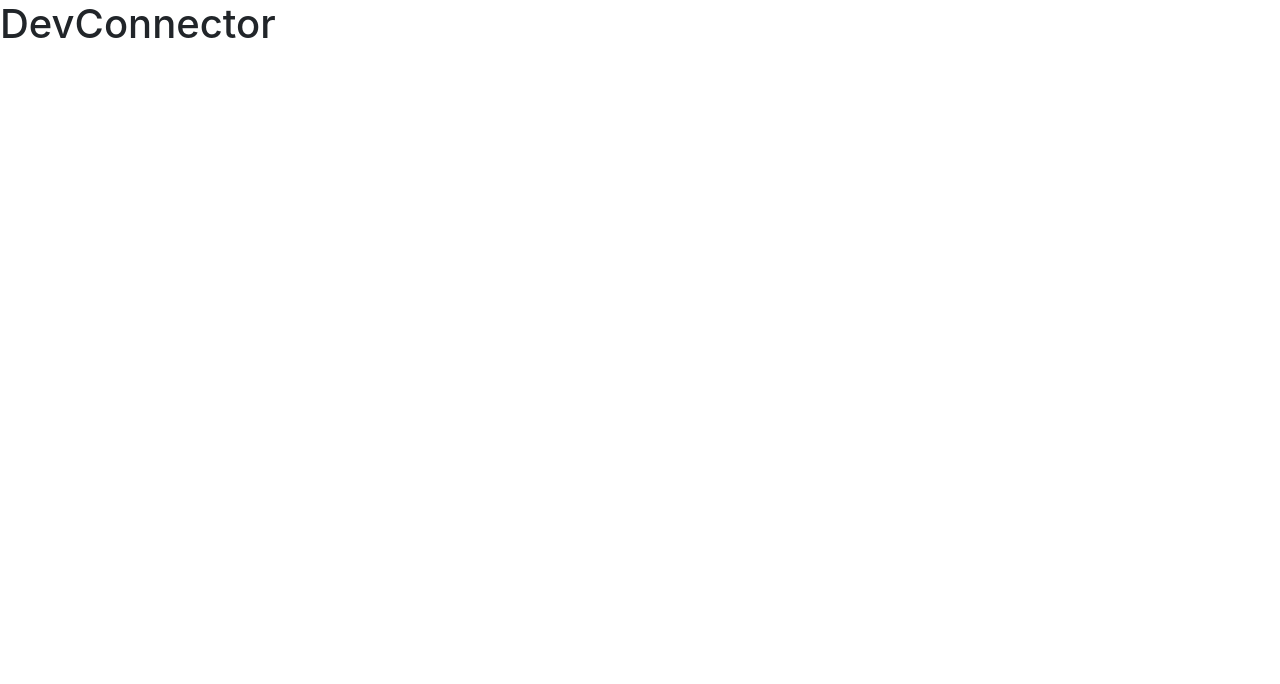
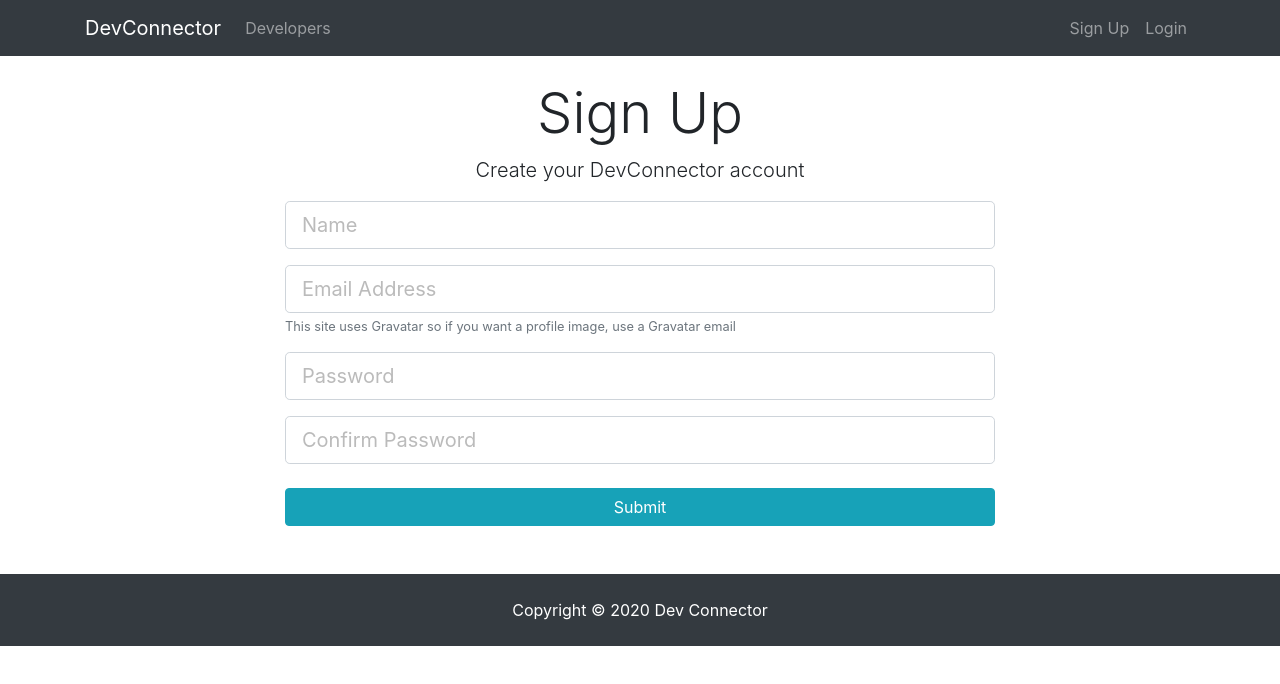
Before and after one commit to mahim007/DevConnector, a React (Create React App) app in the folder client/: page /register in a window 1280 px wide. Shown: the top 684 px of the page. Built offline with nearby package versions, Linux system fonts and the light colour scheme.

Commit message:
working on registration and login

```diff
--- a/client/package.json
+++ b/client/package.json
@@ -8,6 +8,7 @@
     "@testing-library/user-event": "^7.2.1",
     "react": "^16.13.1",
     "react-dom": "^16.13.1",
+    "react-router-dom": "^5.2.0",
     "react-scripts": "3.4.3"
   },
   "scripts": {
--- a/client/public/index.html
+++ b/client/public/index.html
@@ -17,7 +17,7 @@
       integrity="sha384-JcKb8q3iqJ61gNV9KGb8thSsNjpSL0n8PARn9HuZOnIxN0hoP+VmmDGMN5t9UJ0Z"
       crossorigin="anonymous"
     />
-    <script defer src="https://use.fontawesome.com/releases/v5.0.7/js/all.js"></script>
+    <script src="https://kit.fontawesome.com/471e897e69.js" crossorigin="anonymous"></script>
     <title>DevConnector : A social network for developer</title>
   </head>
 
--- a/client/src/App.js
+++ b/client/src/App.js
@@ -1,11 +1,25 @@
-import React from 'react';
-import './App.css';
+import React from "react";
+import { BrowserRouter as Router, Route } from "react-router-dom";
+import "./App.css";
+import Login from "./components/auth/Login";
+import Register from "./components/auth/Register";
+import Footer from "./components/layout/Footer";
+import Landing from "./components/layout/Landing";
+import Navbar from "./components/layout/Navbar";
 
 function App() {
   return (
-    <div className="App">
-      <h1>DevConnector</h1>
-    </div>
+    <Router>
+      <div className="App">
+        <Navbar />
+        <Route exact path="/" component={Landing} />
+        <div className="container">
+          <Route exact path="/register" component={Register} />
+          <Route exact path="/login" component={Login} />
+        </div>
+        <Footer />
+      </div>
+    </Router>
   );
 }
 
--- /dev/null
+++ b/client/src/components/auth/Login.js
@@ -0,0 +1,69 @@
+import React, { Component } from "react";
+
+export default class Login extends Component {
+  constructor() {
+    super();
+    this.state = {
+      email: "",
+      password: "",
+    };
+
+    this.onChange = this.onChange.bind(this);
+    this.onSubmit = this.onSubmit.bind(this);
+  }
+
+  onChange(e) {
+    this.setState({
+      [e.target.name]: e.target.value,
+    });
+  }
+
+  onSubmit(e) {
+    e.preventDefault();
+    const newLogin = {
+      email: this.state.email,
+      password: this.state.password,
+    };
+
+    console.log(newLogin);
+  }
+  render() {
+    return (
+      <div className="login">
+        <div className="container">
+          <div className="row">
+            <div className="col-md-8 m-auto">
+              <h1 className="display-4 text-center">Log In</h1>
+              <p className="lead text-center">
+                Sign in to your DevConnector account
+              </p>
+              <form onSubmit={this.onSubmit}>
+                <div className="form-group">
+                  <input
+                    type="email"
+                    className="form-control form-control-lg"
+                    placeholder="Email Address"
+                    name="email"
+                    value={this.state.email}
+                    onChange={this.onChange}
+                  />
+                </div>
+                <div className="form-group">
+                  <input
+                    type="password"
+                    className="form-control form-control-lg"
+                    placeholder="Password"
+                    name="password"
+                    value={this.state.password}
+                    onChange={this.onChange}
+                  />
+                </div>
+                <input type="submit" className="btn btn-info btn-block mt-4" />
+              </form>
+            </div>
+          </div>
+        </div>
+      </div>
+    );
+  }
+}
--- /dev/null
+++ b/client/src/components/auth/Register.js
@@ -0,0 +1,101 @@
+import React, { Component } from "react";
+
+export default class Register extends Component {
+  constructor() {
+    super();
+    this.state = {
+      name: "",
+      email: "",
+      password: "",
+      password2: "",
+      errors: {},
+    };
+
+    this.onChange = this.onChange.bind(this);
+    this.onSubmit = this.onSubmit.bind(this);
+  }
+
+  onChange(e) {
+    this.setState({
+      [e.target.name]: e.target.value,
+    });
+  }
+
+  onSubmit(e) {
+    console.log("form submitted");
+    e.preventDefault();
+    const newUser = {
+      name: this.state.name,
+      email: this.state.email,
+      password: this.state.password,
+      passowrd2: this.state.password2,
+    };
+
+    console.log(newUser);
+  }
+
+  render() {
+    return (
+      <div className="register">
+        <div className="container">
+          <div className="row">
+            <div className="col-md-8 m-auto">
+              <h1 className="display-4 text-center">Sign Up</h1>
+              <p className="lead text-center">
+                Create your DevConnector account
+              </p>
+              <form onSubmit={this.onSubmit}>
+                <div className="form-group">
+                  <input
+                    type="text"
+                    className="form-control form-control-lg"
+                    placeholder="Name"
+                    name="name"
+                    value={this.state.name}
+                    onChange={this.onChange}
+                    required
+                  />
+                </div>
+                <div className="form-group">
+                  <input
+                    type="email"
+                    className="form-control form-control-lg"
+                    placeholder="Email Address"
+                    name="email"
+                    value={this.state.email}
+                    onChange={this.onChange}
+                  />
+                  <small className="form-text text-muted">
+                    This site uses Gravatar so if you want a profile image, use
+                    a Gravatar email
+                  </small>
+                </div>
+                <div className="form-group">
+                  <input
+                    type="password"
+                    className="form-control form-control-lg"
+                    placeholder="Password"
+                    name="password"
+                    value={this.state.password}
+                    onChange={this.onChange}
+                  />
+                </div>
+                <div className="form-group">
+                  <input
+                    type="password"
+                    className="form-control form-control-lg"
+                    placeholder="Confirm Password"
+                    name="password2"
+                    value={this.state.passowrd2}
+                    onChange={this.onChange}
+                  />
+                </div>
+                <input type="submit" className="btn btn-info btn-block mt-4" />
+              </form>
+            </div>
+          </div>
+        </div>
+      </div>
+    );
+  }
+}
--- /dev/null
+++ b/client/src/components/layout/Footer.js
@@ -0,0 +1,9 @@
+import React from "react";
+
+export default function Footer() {
+  return (
+    <footer className="bg-dark text-white mt-5 p-4 text-center">
+      Copyright &copy; {new Date().getFullYear()} Dev Connector
+    </footer>
+  );
+}
--- /dev/null
+++ b/client/src/components/layout/Landing.js
@@ -0,0 +1,32 @@
+import React, { Component } from "react";
+import { Link } from "react-router-dom";
+
+export default class Landing extends Component {
+  render() {
+    return (
+      <div className="landing">
+        <div className="dark-overlay landing-inner text-light">
+          <div className="container">
+            <div className="row">
+              <div className="col-md-12 text-center">
+                <h1 className="display-3 mb-4">Developer Connector</h1>
+                <p className="lead">
+                  {" "}
+                  Create a developer profile/portfolio, share posts and get help
+                  from other developers
+                </p>
+                <hr />
+                <Link to="/register" className="btn btn-lg btn-info mr-2">
+                  Sign Up
+                </Link>
+                <Link to="/login" className="btn btn-lg btn-light">
+                  Login
+                </Link>
+              </div>
+            </div>
+          </div>
+        </div>
+      </div>
+    );
+  }
+}
--- /dev/null
+++ b/client/src/components/layout/Navbar.js
@@ -0,0 +1,50 @@
+import React, { Component } from "react";
+import { Link } from "react-router-dom";
+
+class Navbar extends Component {
+  render() {
+    return (
+      <nav className="navbar navbar-expand-sm navbar-dark bg-dark mb-4">
+        <div className="container">
+          <Link className="navbar-brand" to="/">
+            DevConnector
+          </Link>
+          <button
+            className="navbar-toggler"
+            type="button"
+            data-toggle="collapse"
+            data-target="#mobile-nav"
+          >
+            <span className="navbar-toggler-icon"></span>
+          </button>
+
+          <div className="collapse navbar-collapse" id="mobile-nav">
+            <ul className="navbar-nav mr-auto">
+              <li className="nav-item">
+                <Link className="nav-link" to="/profiles">
+                  {" "}
+                  Developers
+                </Link>
+              </li>
+            </ul>
+
+            <ul className="navbar-nav ml-auto">
+              <li className="nav-item">
+                <Link className="nav-link" to="/register">
+                  Sign Up
+                </Link>
+              </li>
+              <li className="nav-item">
+                <Link className="nav-link" to="/login">
+                  Login
+                </Link>
+              </li>
+            </ul>
+          </div>
+        </div>
+      </nav>
+    );
+  }
+}
+
+export default Navbar;
```
Also changed, not shown: 1 other file (tests, documents, lock files or other folders).
